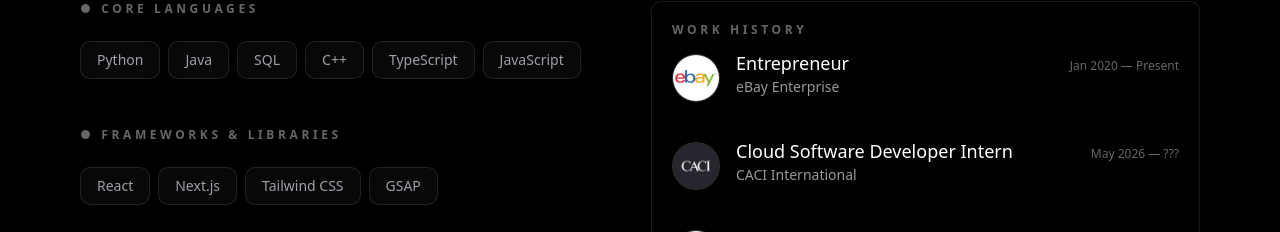
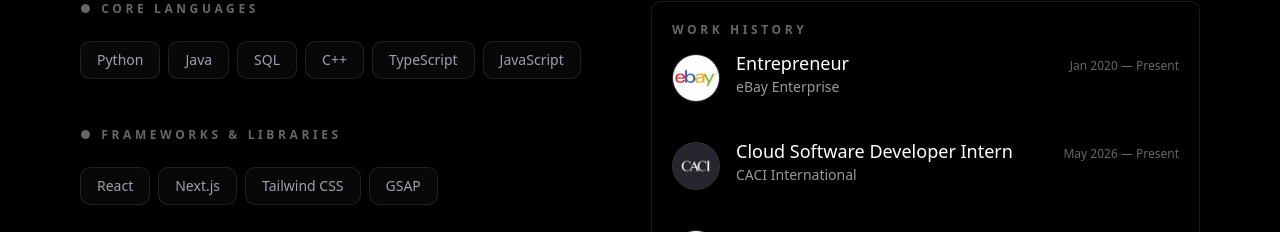
Before and after one commit to BekzodDjumanov/Portfolio, a Next.js app: page / in a window 1280 px wide. Shown: the part 1120-1352 px from the top of the page. Built offline with nearby package versions, Linux system fonts and the light colour scheme; a web font is replaced by a local one.

Commit message:
big things

```diff
--- a/app/page.tsx
+++ b/app/page.tsx
@@ -669,7 +669,7 @@ export default function Home() {
                     </div>
                   </div>
                   <span className="hidden sm:block text-xs font-medium opacity-40 pt-1 whitespace-nowrap">
-                    May 2026 — ???
+                    May 2026 — Present
                   </span>
                 </div>
 
```
